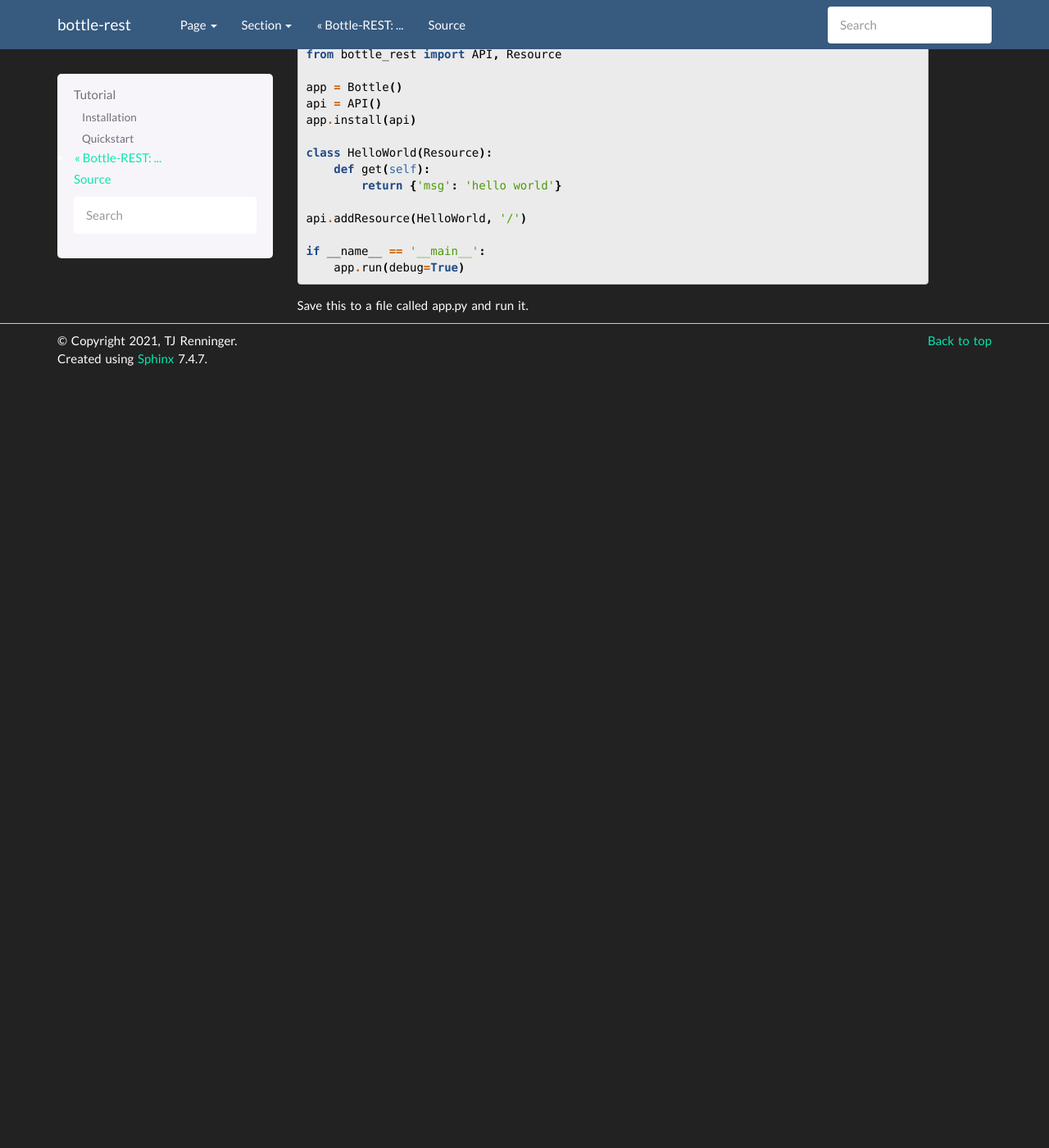
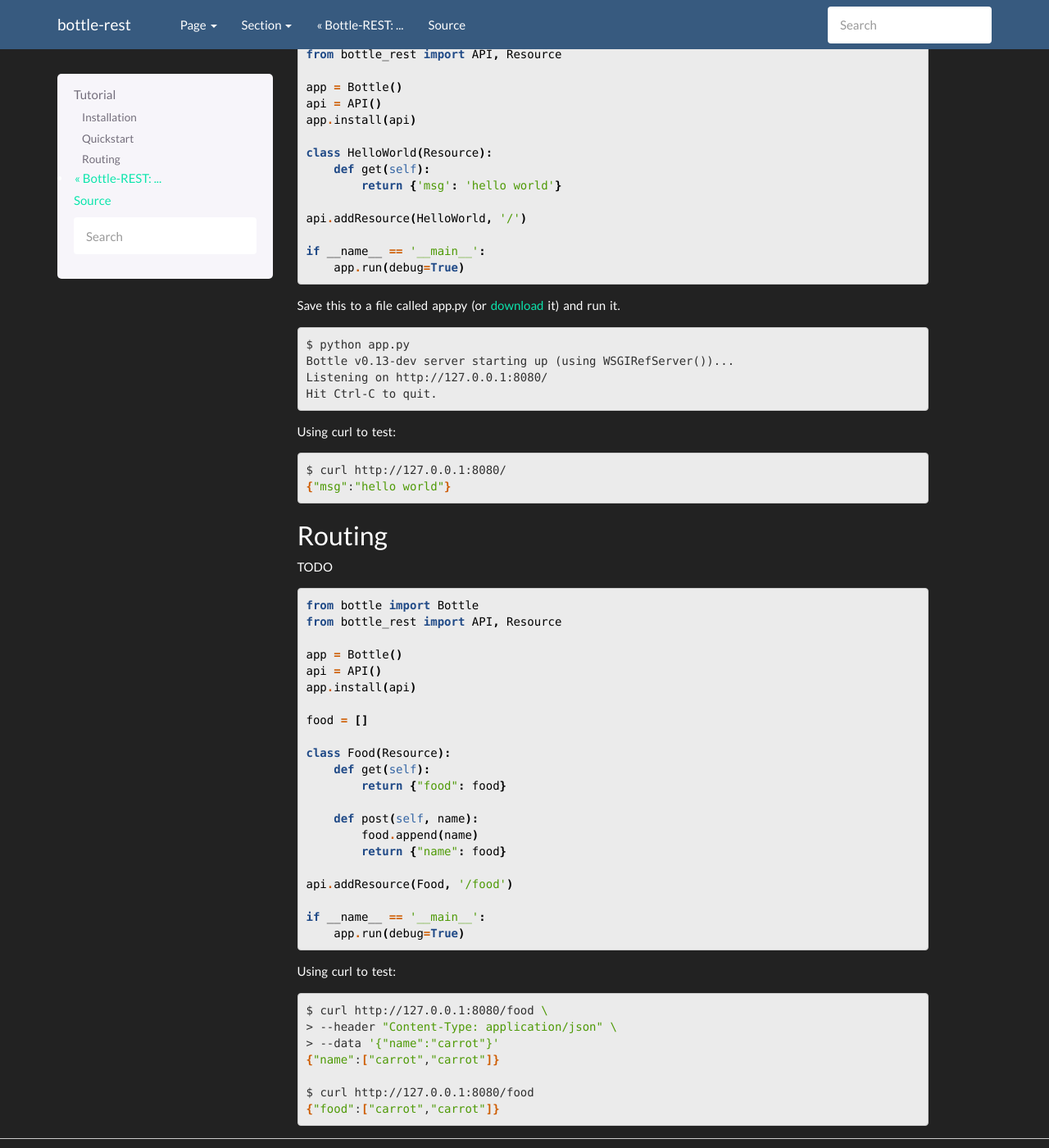
Before and after one commit to thepure12/bottle-rest, a Sphinx documentation site: the page built from docs/tutorial.rst, in a window 1280 px wide and 1400 px high, scrolled down 420 px. Shown: the whole window at 82% size. Built offline with Sphinx 7.4.7, drawn with Linux system fonts in a browser that asks for light colours; pages that are not in the unit, such as notebooks, are missing from menus; before the commit the page ends 900 px from its top, so only the background shows below that.

Commit message:
added routing example

```diff
--- a/docs/tutorial.rst
+++ b/docs/tutorial.rst
@@ -36,4 +36,59 @@ Once you have both Bottle and Bottle-REST installed, we can create a basic API.
     if __name__ == '__main__':
         app.run(debug=True)
 
-Save this to a file called app.py and run it.
+Save this to a file called app.py (or
+`download <https://raw.githubusercontent.com/thepure12/bottle-rest/main/examples/hello-world/app.py>`_ it) and run it.
+
+.. code-block::
+
+    $ python app.py
+    Bottle v0.13-dev server starting up (using WSGIRefServer())...
+    Listening on http://127.0.0.1:8080/
+    Hit Ctrl-C to quit.
+
+Using curl to test:
+
+.. code-block:: bash
+
+    $ curl http://127.0.0.1:8080/
+    {"msg":"hello world"}
+
+Routing
+-------
+TODO
+
+.. code-block:: python
+
+    from bottle import Bottle
+    from bottle_rest import API, Resource
+
+    app = Bottle()
+    api = API()
+    app.install(api)
+
+    food = []
+
+    class Food(Resource):
+        def get(self):
+            return {"food": food}
+
+        def post(self, name):
+            food.append(name)
+            return {"name": food}
+
+    api.addResource(Food, '/food')
+
+    if __name__ == '__main__':
+        app.run(debug=True)
+
+Using curl to test:
+
+.. code-block:: bash
+
+    $ curl http://127.0.0.1:8080/food \
+    > --header "Content-Type: application/json" \
+    > --data '{"name":"carrot"}'
+    {"name":["carrot","carrot"]}
+
+    $ curl http://127.0.0.1:8080/food
+    {"food":["carrot","carrot"]}
```
Also changed, not shown: 8 other files.
